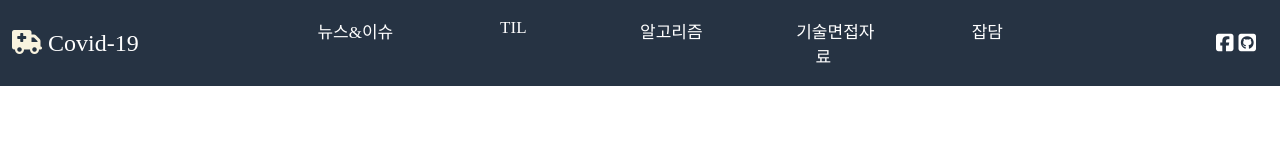
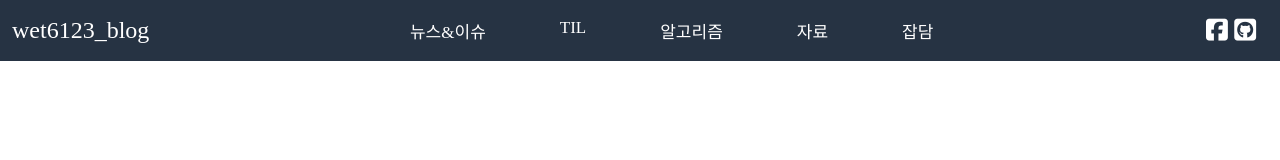
Before and after one commit to wet6123/blog, a plain HTML site: page index.html in a window 1280 px wide. Drawn offline with Linux system fonts and the light colour scheme.

Commit message:
메뉴 정리&hover 효과 추가

```diff
--- a/index.html
+++ b/index.html
@@ -16,15 +16,15 @@
   <body>
     <nav class="navbar">
       <div class="navbar__logo">
-        <i class="fas fa-ambulance"></i>
-        <a href="index.html">Covid-19</a>
+        <!-- <i class="fas fa-ambulance"></i> -->
+        <a href="index.html">wet6123_blog</a>
       </div>
 
       <ul class="navbar__menu">
         <li class="navbar__menu__sub"><a href="">뉴스&이슈</a></li>
         <li class="navbar__menu__sub"><a href="">TIL</a></li>
         <li class="navbar__menu__sub"><a href="">알고리즘</a></li>
-        <li class="navbar__menu__sub"><a href="">기술면접자료</a></li>
+        <li class="navbar__menu__sub"><a href="">자료</a></li>
         <li class="navbar__menu__sub"><a href="">잡담</a></li>
       </ul>
 
@@ -40,5 +40,4 @@
     </nav>
   </body>
   <!-- js -->
-  <script src="./menuExpend.js"></script>
 </html>
--- a/style.css
+++ b/style.css
@@ -49,12 +49,12 @@ a {
 .navbar__menu > li {
   font-size: 17px;
   text-align: center;
-  width: 108px;
+  /* width: 108px; */
   padding: 18px 0px;
   margin: 0px 25px;
 }
 
-#navbar__menu__hover > a {
+.navbar__menu a:hover {
   border-bottom: 2px solid var(--logo-color);
 }
 
@@ -62,7 +62,7 @@ a {
   list-style: none;
   color: var(--text-color);
   display: flex;
-  font-size: 20px;
+  font-size: 25px;
 }
 
 .navbar__icon > li {
```
